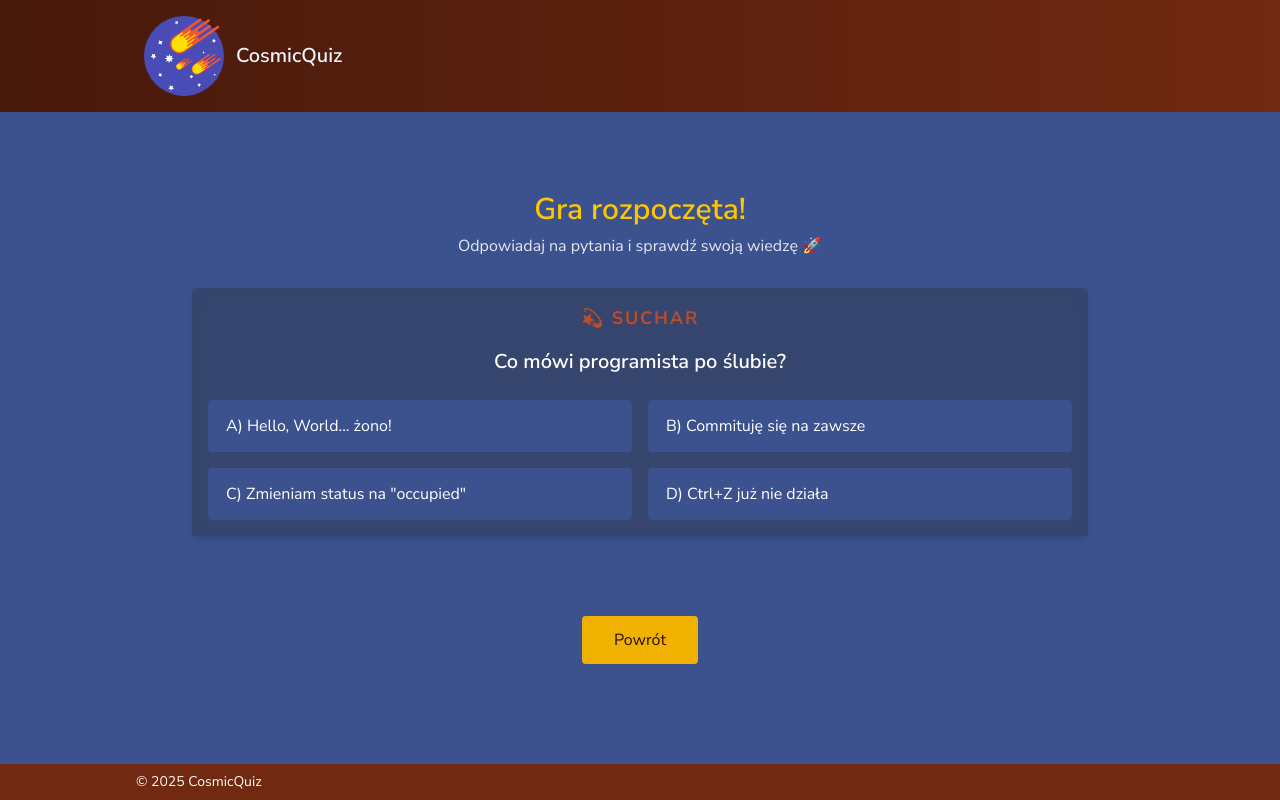
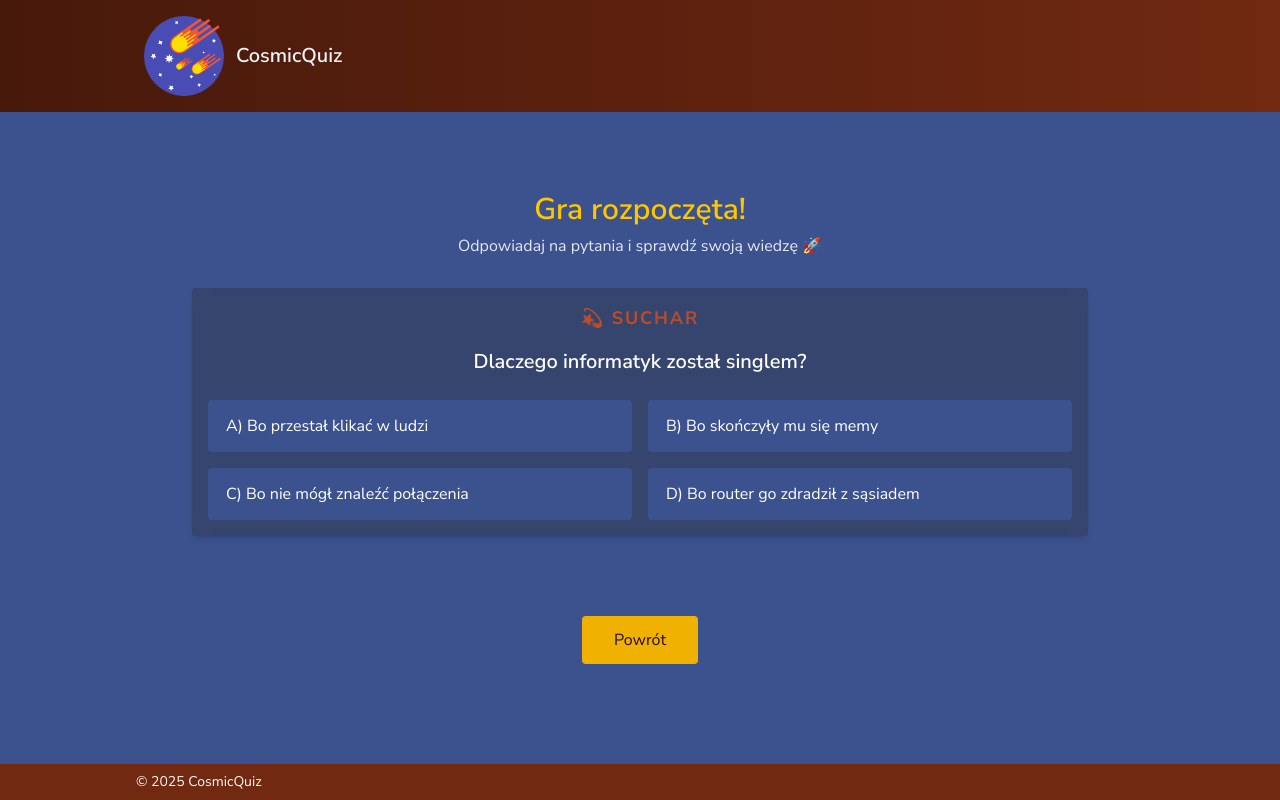
Before and after one commit to sylmilczar/quiz-app, a React (Vite) app: page /game in a window 1280 px wide. Built offline with nearby package versions, Linux system fonts and the light colour scheme.

Commit message:
questions updated

```diff
--- a/src/quizQuestions.ts
+++ b/src/quizQuestions.ts
@@ -28,9 +28,9 @@ export const QUIZ_QUESTIONS: QuizQuestion[] = [
   {
     answers: [
       { correct: false, text: 'Mikroskop' },
-      { correct: true, text: 'Teleskop' },
       { correct: false, text: 'Termometr' },
       { correct: false, text: 'Barometr' },
+      { correct: true, text: 'Teleskop' },
     ],
     category: 'science',
     difficultyLevel: 0,
@@ -45,7 +45,7 @@ export const QUIZ_QUESTIONS: QuizQuestion[] = [
       { correct: false, text: 'Rigel' },
     ],
     category: 'space',
-    difficultyLevel: 0,
+    difficultyLevel: 2,
     id: 4,
     question: 'Jak nazywa się najbliższa gwiazda poza Słońcem?',
   },
@@ -70,7 +70,7 @@ export const QUIZ_QUESTIONS: QuizQuestion[] = [
       { correct: false, text: 'Węgiel' },
     ],
     category: 'chemistry',
-    difficultyLevel: 0,
+    difficultyLevel: 1,
     id: 6,
     question:
       'Który pierwiastek chemiczny jest najlżejszy i podstawowy w gwiazdach?',
@@ -83,7 +83,7 @@ export const QUIZ_QUESTIONS: QuizQuestion[] = [
       { correct: false, text: 'Pas Orion' },
     ],
     category: 'space',
-    difficultyLevel: 0,
+    difficultyLevel: 2,
     id: 7,
     question: 'Jak nazywa się pas planetarny między Marsem a Jowiszem?',
   },
@@ -151,9 +151,9 @@ export const QUIZ_QUESTIONS: QuizQuestion[] = [
   {
     answers: [
       { correct: false, text: 'Temperaturę' },
-      { correct: true, text: 'Siłę trzęsienia ziemi' },
       { correct: false, text: 'Ciśnienie' },
       { correct: false, text: 'Wilgotność' },
+      { correct: true, text: 'Siłę trzęsienia ziemi' },
     ],
     category: 'science',
     difficultyLevel: 0,
@@ -226,9 +226,9 @@ export const QUIZ_QUESTIONS: QuizQuestion[] = [
   {
     answers: [
       { correct: false, text: 'Słoń' },
-      { correct: true, text: 'Płetwal błękitny' },
       { correct: false, text: 'Rekin wielorybi' },
       { correct: false, text: 'Hipopotam' },
+      { correct: true, text: 'Płetwal błękitny' },
     ],
     category: 'animals',
     difficultyLevel: 0,
@@ -400,7 +400,7 @@ export const QUIZ_QUESTIONS: QuizQuestion[] = [
     category: 'animals',
     difficultyLevel: 0,
     id: 32,
-    question: 'Które zwierzę potrafi poruszać się po wodzie, ale jest ssakiem?',
+    question: 'Które zwierzę potrafi poruszać się w wodzie, ale jest ssakiem?',
   },
   {
     answers: [
@@ -516,9 +516,9 @@ export const QUIZ_QUESTIONS: QuizQuestion[] = [
   },
   {
     answers: [
-      { correct: true, text: 'Żyrafa' },
       { correct: false, text: 'Zebra' },
       { correct: false, text: 'Lampart' },
+      { correct: true, text: 'Żyrafa' },
       { correct: false, text: 'Antylopa' },
     ],
     category: 'animals',
@@ -616,9 +616,9 @@ export const QUIZ_QUESTIONS: QuizQuestion[] = [
   {
     answers: [
       { correct: false, text: 'Lew' },
-      { correct: true, text: 'Niedźwiedź polarny' },
       { correct: false, text: 'Tygrys' },
       { correct: false, text: 'Hiena' },
+      { correct: true, text: 'Niedźwiedź polarny' },
     ],
     category: 'animals',
     difficultyLevel: 1,
@@ -761,7 +761,7 @@ export const QUIZ_QUESTIONS: QuizQuestion[] = [
       { correct: false, text: 'Europa' },
     ],
     category: 'space',
-    difficultyLevel: 1,
+    difficultyLevel: 2,
     id: 61,
     question:
       'Który satelita naturalny ma największą średnicę w Układzie Słonecznym?',
@@ -774,7 +774,7 @@ export const QUIZ_QUESTIONS: QuizQuestion[] = [
       { correct: false, text: 'Kormoran' },
     ],
     category: 'animals',
-    difficultyLevel: 1,
+    difficultyLevel: 0,
     id: 62,
     question:
       'Który ptak nie lata, ale świetnie pływa i żyje głównie na Antarktydzie?',
@@ -807,11 +807,11 @@ export const QUIZ_QUESTIONS: QuizQuestion[] = [
     answers: [
       {
         correct: false,
-        text: 'Pierwsze lądowanie człowieka na Księżycu (1969)',
+        text: 'Pierwsze lądowanie człowieka na Księżycu ',
       },
-      { correct: false, text: 'Wybuch II wojny światowej (1939)' },
-      { correct: false, text: 'Konferencja w Wersalu (1919)' },
-      { correct: true, text: 'Rewolucja francuska (1789)' },
+      { correct: false, text: 'Wybuch II wojny światowej' },
+      { correct: false, text: 'Konferencja w Wersalu' },
+      { correct: true, text: 'Rewolucja francuska' },
     ],
     category: 'history',
     difficultyLevel: 1,
@@ -846,9 +846,9 @@ export const QUIZ_QUESTIONS: QuizQuestion[] = [
   {
     answers: [
       { correct: false, text: 'Zaćmienie' },
-      { correct: true, text: 'Równonoc' },
       { correct: false, text: 'Przesilenie' },
       { correct: false, text: 'Eklipsa' },
+      { correct: true, text: 'Równonoc' },
     ],
     category: 'space',
     difficultyLevel: 1,
@@ -924,8 +924,9 @@ export const QUIZ_QUESTIONS: QuizQuestion[] = [
     difficultyLevel: 2,
     id: 73,
     question:
-      'Jak nazywa się prędkość, przy której ucieczkowa z ciała nieba jest równa prędkości światła?',
-  },
+      'Jak nazywa się prędkość, przy której prędkość ucieczki z danego ciała niebieskiego jest równa prędkości światła?',
+  },
+
   {
     answers: [
       { correct: false, text: 'H2O' },
@@ -971,7 +972,7 @@ export const QUIZ_QUESTIONS: QuizQuestion[] = [
       { correct: false, text: 'Nerka' },
     ],
     category: 'science',
-    difficultyLevel: 2,
+    difficultyLevel: 0,
     id: 77,
     question: 'Który organ w ciele kręgowca pompuje krew?',
   },
@@ -983,7 +984,7 @@ export const QUIZ_QUESTIONS: QuizQuestion[] = [
       { correct: false, text: 'Żyrafa' },
     ],
     category: 'animals',
-    difficultyLevel: 2,
+    difficultyLevel: 0,
     id: 78,
     question: 'Które zwierzę ma najbardziej złożony system echolokacji?',
   },
@@ -1017,15 +1018,15 @@ export const QUIZ_QUESTIONS: QuizQuestion[] = [
   {
     answers: [
       { correct: false, text: 'Smok' },
+      { correct: false, text: 'Minotaur' },
       { correct: true, text: 'Feniks' },
-      { correct: false, text: 'Minotaur' },
       { correct: false, text: 'Hydra' },
     ],
     category: 'fun',
-    difficultyLevel: 2,
+    difficultyLevel: 1,
     id: 81,
     question:
-      'Który stwór z mitologii często porównywany jest do wielkiej gwiazdy czy planety w popkulturze?',
+      'Który stwór z mitologii często porównywany jest symbolem "śmierci i odrodzenia"?',
   },
   {
     answers: [
@@ -1061,7 +1062,7 @@ export const QUIZ_QUESTIONS: QuizQuestion[] = [
       { correct: false, text: 'Galileusz' },
     ],
     category: 'history',
-    difficultyLevel: 2,
+    difficultyLevel: 1,
     id: 84,
     question: 'Który słynny fizyk sformułował teorię względności?',
   },
@@ -1073,7 +1074,7 @@ export const QUIZ_QUESTIONS: QuizQuestion[] = [
       { correct: false, text: 'Azot' },
     ],
     category: 'chemistry',
-    difficultyLevel: 2,
+    difficultyLevel: 1,
     id: 85,
     question:
       'Który gaz przyczynia się najbardziej do efektu cieplarnianego (ze względów ilościowych i wpływu)?',
@@ -1093,13 +1094,13 @@ export const QUIZ_QUESTIONS: QuizQuestion[] = [
   },
   {
     answers: [
-      { correct: true, text: 'Rów Mariański' },
       { correct: false, text: 'Row Atakama' },
       { correct: false, text: 'Rów Tonga' },
       { correct: false, text: 'Rów Filipiński' },
+      { correct: true, text: 'Rów Mariański' },
     ],
     category: 'geography',
-    difficultyLevel: 2,
+    difficultyLevel: 0,
     id: 87,
     question: 'Jak nazywa się największy znany oceaniczny rów?',
   },
@@ -1136,7 +1137,7 @@ export const QUIZ_QUESTIONS: QuizQuestion[] = [
       { correct: false, text: 'Magnez' },
     ],
     category: 'chemistry',
-    difficultyLevel: 2,
+    difficultyLevel: 1,
     id: 90,
     question:
       'Który pierwiastek chemiczny jest podstawą szkła (w typowym szkle krzemowym)?',
@@ -1189,7 +1190,7 @@ export const QUIZ_QUESTIONS: QuizQuestion[] = [
       { correct: false, text: 'Kaczki' },
     ],
     category: 'animals',
-    difficultyLevel: 2,
+    difficultyLevel: 1,
     id: 94,
     question:
       'Które zwierzę jest znane z wysokiej inteligencji społecznej i używania narzędzi w naturze?',
@@ -1231,7 +1232,7 @@ export const QUIZ_QUESTIONS: QuizQuestion[] = [
     difficultyLevel: 2,
     id: 97,
     question:
-      'Jak nazywa się proces, gdy atom rzesze elektronów traci lub zyskuje żeby stać się jonem?',
+      'Jak nazywa się proces, w którym atom traci lub zyskuje elektrony, aby stać się jonem?',
   },
   {
     answers: [
@@ -1241,7 +1242,7 @@ export const QUIZ_QUESTIONS: QuizQuestion[] = [
       { correct: false, text: 'Mikroskop' },
     ],
     category: 'science',
-    difficultyLevel: 2,
+    difficultyLevel: 0,
     id: 98,
     question:
       'Który instrument używany jest do wykrywania obiektów pod wodą (np. ryb)?',
@@ -1313,8 +1314,8 @@ export const QUIZ_QUESTIONS: QuizQuestion[] = [
   {
     answers: [
       { correct: false, text: 'Ceres' },
+      { correct: false, text: 'Pluton' },
       { correct: true, text: 'Eris' },
-      { correct: false, text: 'Pluton' },
       { correct: false, text: 'Makemake' },
     ],
     category: 'space',
@@ -1325,16 +1326,18 @@ export const QUIZ_QUESTIONS: QuizQuestion[] = [
   },
   {
     answers: [
-      { correct: true, text: 'Pawie (pióropusz)' },
-      { correct: false, text: 'Krowy' },
-      { correct: false, text: 'Lwy' },
-      { correct: false, text: 'Jelenie' },
+      { correct: false, text: 'Barwniki wytwarzane przez specjalne gruczoły' },
+      { correct: false, text: 'Zdolność piór do fluorescencji w świetle UV' },
+      { correct: false, text: 'Efekt bioluminescencji kontrolowany hormonami' },
+      {
+        correct: true,
+        text: 'Interferencja światła na mikroskopijnych strukturach piór',
+      },
     ],
     category: 'animals',
     difficultyLevel: 2,
     id: 105,
-    question:
-      'Które zwierzę żyje w stadach zwanych "pióropuszami" lub "ruhami"?',
+    question: 'Co powoduje intensywne, metaliczne kolory ogona pawia?',
   },
   {
     answers: [
@@ -1344,7 +1347,7 @@ export const QUIZ_QUESTIONS: QuizQuestion[] = [
       { correct: false, text: 'Klimat śródziemnomorski' },
     ],
     category: 'geography',
-    difficultyLevel: 2,
+    difficultyLevel: 1,
     id: 106,
     question:
       'Który klimat charakteryzuje długie, zimne zimy i krótkie, chłodne lata — typowy dla obszarów blisko koła podbiegunowego?',
@@ -1396,7 +1399,7 @@ export const QUIZ_QUESTIONS: QuizQuestion[] = [
       { correct: false, text: 'Mika' },
     ],
     category: 'chemistry',
-    difficultyLevel: 2,
+    difficultyLevel: 0,
     id: 110,
     question: 'Który materiał jest najtwardszy naturalnie występujący?',
   },
@@ -1409,7 +1412,7 @@ export const QUIZ_QUESTIONS: QuizQuestion[] = [
       { correct: false, text: 'Bocian' },
     ],
     category: 'animals',
-    difficultyLevel: 1,
+    difficultyLevel: 0,
     id: 111,
     question:
       'Który ptak jest znany ze swojej zdolności do naśladowania ludzkiej mowy?',
@@ -1428,10 +1431,10 @@ export const QUIZ_QUESTIONS: QuizQuestion[] = [
   },
   {
     answers: [
-      { correct: false, text: 'Pająk (8)' },
-      { correct: true, text: 'Stonoga (setki)' },
-      { correct: false, text: 'Królik (4)' },
-      { correct: false, text: 'Ptak (2)' },
+      { correct: false, text: 'Pająk' },
+      { correct: true, text: 'Stonoga' },
+      { correct: false, text: 'Królik' },
+      { correct: false, text: 'Ptak' },
     ],
     category: 'animals',
     difficultyLevel: 1,
@@ -1473,10 +1476,10 @@ export const QUIZ_QUESTIONS: QuizQuestion[] = [
       { correct: false, text: 'Delfiny' },
     ],
     category: 'animals',
-    difficultyLevel: 2,
+    difficultyLevel: 1,
     id: 116,
     question:
-      'Które zwierzę ma najbardziej rozwinięty system społeczny przypominający stado z hierarchią (mrówki, pszczoły)?',
+      'Które zwierzę ma najbardziej rozwinięty system społeczny przypominający stado z hierarchią?',
   },
   {
     answers: [
@@ -1493,8 +1496,8 @@ export const QUIZ_QUESTIONS: QuizQuestion[] = [
   {
     answers: [
       { correct: false, text: 'RNA' },
+      { correct: false, text: 'ATP' },
       { correct: true, text: 'DNA' },
-      { correct: false, text: 'ATP' },
       { correct: false, text: 'Glukoza' },
     ],
     category: 'science',
@@ -1514,7 +1517,7 @@ export const QUIZ_QUESTIONS: QuizQuestion[] = [
     difficultyLevel: 1,
     id: 119,
     question:
-      'Które zwierzę zwykle ma status symbolu pokoju w wielu kulturach (ptak)?',
+      'Które zwierzę zwykle ma status symbolu pokoju w wielu kulturach?',
   },
   {
     answers: [
@@ -1556,20 +1559,19 @@ export const QUIZ_QUESTIONS: QuizQuestion[] = [
       { correct: false, text: 'Zwrotnik Koziorożca' },
     ],
     category: 'geography',
-    difficultyLevel: 1,
+    difficultyLevel: 0,
     id: 122,
-    question:
-      'Jak nazywa się linia równoległa do równika, dzieląca Ziemię na północ i południe?',
+    question: 'Jak nazywa się linia dzieląca Ziemię na północ i południe?',
   },
   {
     answers: [
       { correct: false, text: 'Aktywność sejsmiczna' },
+      { correct: false, text: 'Pływy oceaniczne' },
+      { correct: false, text: 'Chmury burzowe' },
       {
         correct: true,
         text: 'Interakcja wiatru słonecznego z ziemskim polem magnetycznym',
       },
-      { correct: false, text: 'Pływy oceaniczne' },
-      { correct: false, text: 'Chmury burzowe' },
     ],
     category: 'space',
     difficultyLevel: 2,
@@ -1656,8 +1658,8 @@ export const QUIZ_QUESTIONS: QuizQuestion[] = [
   {
     answers: [
       { correct: false, text: 'Układ nerwowy' },
-      { correct: true, text: 'Układ krążenia (krwionośny)' },
       { correct: false, text: 'Układ pokarmowy' },
+      { correct: true, text: 'Układ krwionośny' },
       { correct: false, text: 'Układ rozrodczy' },
     ],
     category: 'science',
@@ -1675,7 +1677,7 @@ export const QUIZ_QUESTIONS: QuizQuestion[] = [
       { correct: false, text: 'Słoń' },
     ],
     category: 'popculture',
-    difficultyLevel: 1,
+    difficultyLevel: 0,
     id: 131,
     question: 'Które zwierzę jest symbolem mądrości w wielu kulturach?',
   },
@@ -1695,7 +1697,7 @@ export const QUIZ_QUESTIONS: QuizQuestion[] = [
   {
     answers: [
       { correct: false, text: 'Śmiercionośny pająk australijski' },
-      { correct: true, text: 'Rozdymka (tetrodotoksyna)' },
+      { correct: true, text: 'Rozdymka' },
       { correct: false, text: 'Kobra' },
       { correct: false, text: 'Skorpion' },
     ],
@@ -1751,16 +1753,16 @@ export const QUIZ_QUESTIONS: QuizQuestion[] = [
       { correct: false, text: 'Tygrys' },
     ],
     category: 'animals',
-    difficultyLevel: 1,
+    difficultyLevel: 2,
     id: 137,
     question: 'Który gatunek lwa jest największy i najbardziej rozpoznawalny?',
   },
   {
     answers: [
-      { correct: true, text: 'Planeta krążąca wokół innej gwiazdy niż Słońce' },
       { correct: false, text: 'Planeta w Układzie Słonecznym' },
       { correct: false, text: 'Księżyc' },
       { correct: false, text: 'Kometa' },
+      { correct: true, text: 'Planeta krążąca wokół innej gwiazdy niż Słońce' },
     ],
     category: 'space',
     difficultyLevel: 2,
@@ -1792,7 +1794,6 @@ export const QUIZ_QUESTIONS: QuizQuestion[] = [
     question:
       'Który pierwiastek jest kluczowy do życia i jest składnikiem cząsteczek wody i organicznych związków?',
   },
-
   {
     answers: [
       { correct: true, text: 'Tatooine (Gwiezdne Wojny)' },
@@ -1804,20 +1805,20 @@ export const QUIZ_QUESTIONS: QuizQuestion[] = [
     difficultyLevel: 2,
     id: 141,
     question:
-      'Który gwiezdny układ planetarny (fikcyjny) jest często przedstawiany w popkulturze jako dom obcych (użyj opcji najbardziej związanej z kulturą)?',
-  },
-  {
-    answers: [
-      { correct: true, text: 'Krab pustelnik (zmiana muszli)' },
+      'Która fikcyjna planeta jest znana z serii „Gwiezdne wojny” jako pustynny świat zamieszkany przez różne obce gatunki?',
+  },
+  {
+    answers: [
       { correct: false, text: 'Żółw' },
-      { correct: false, text: 'Pszczoła' },
-      { correct: false, text: 'Słoń' },
+      { correct: false, text: 'Małż' },
+      { correct: false, text: 'Ślimak winniczek' },
+      { correct: true, text: 'Krab pustelnik' },
     ],
     category: 'animals',
     difficultyLevel: 2,
     id: 142,
     question:
-      'Które zwierzę jest zdolne do opuszczania swojego pancerza lub muszli i wrażenia nazywanego "odnową"?',
+      'Które zwierzę regularnie porzuca swoją muszlę i przenosi się do nowej, gdy z niej wyrasta?',
   },
   {
     answers: [
@@ -1861,25 +1862,25 @@ export const QUIZ_QUESTIONS: QuizQuestion[] = [
   {
     answers: [
       { correct: false, text: 'Szympans' },
-      { correct: true, text: 'Delfin' },
       { correct: false, text: 'Słoń' },
       { correct: false, text: 'Pies' },
+      { correct: true, text: 'Delfin' },
     ],
     category: 'animals',
     difficultyLevel: 2,
     id: 146,
     question:
-      'Które zwierzę ma największe mózgi w stosunku do rozmiaru ciała, kojarzone z inteligencją?',
+      'Które zwierzę ma największy mózg w stosunku do rozmiaru ciała, kojarzone z inteligencją?',
   },
   {
     answers: [
       { correct: false, text: 'Rok' },
-      { correct: true, text: 'Dzień (około 24 godziny)' },
+      { correct: true, text: 'Dzień' },
       { correct: false, text: 'Miesiąc' },
       { correct: false, text: 'Dekada' },
     ],
     category: 'space',
-    difficultyLevel: 1,
+    difficultyLevel: 0,
     id: 147,
     question:
       'Jak nazywa się linia czasowa, w której Ziemia wykonuje pełny obrót wokół swojej osi?',
@@ -1902,7 +1903,7 @@ export const QUIZ_QUESTIONS: QuizQuestion[] = [
       { correct: false, text: 'Bocian' },
       {
         correct: true,
-        text: 'Sieweczka białooka (lub siewka) — rekordy długich przelotów',
+        text: 'Siewka złotawa',
       },
       { correct: false, text: 'Albatros' },
       { correct: false, text: 'Jaskółka' },
@@ -1911,11 +1912,11 @@ export const QUIZ_QUESTIONS: QuizQuestion[] = [
     difficultyLevel: 2,
     id: 149,
     question:
-      'Które zwierzę ma rekord w długości lotu bez przerwy wśród ptaków migrujących (przelot bez lądowania)?',
-  },
-  {
-    answers: [
-      { correct: false, text: 'Obszar w wnętrzu Jowisza' },
+      'Który ptak ustanowił rekord najdłuższego nieprzerwanego lotu migracyjnego bez lądowania?',
+  },
+  {
+    answers: [
+      { correct: false, text: 'Obszar we wnętrzu Jowisza' },
       {
         correct: true,
         text: 'Obszar wpływu wiatru słonecznego otaczający Układ Słoneczny',
@@ -2045,21 +2046,21 @@ export const QUIZ_QUESTIONS: QuizQuestion[] = [
   },
   {
     answers: [
-      { correct: false, text: 'Gotuje opowieść' },
-      { correct: false, text: 'Pisze przepis' },
-      { correct: true, text: 'Czyta makaron' },
-      { correct: false, text: 'Układa rozdziały w garnku' },
+      { correct: false, text: 'Bo się rozjechał z planem' },
+      { correct: false, text: 'Bo mu się zmyło' },
+      { correct: true, text: 'Bo stracił płynność' },
+      { correct: false, text: 'Bo się przelał' },
     ],
     category: 'lameJoke',
-    difficultyLevel: 0,
+    difficultyLevel: 1,
     id: 160,
-    question: 'Co robi książka w kuchni?',
-  },
-  {
-    answers: [
-      { correct: true, text: 'Bo boi się myszy' },
+    question: 'Dlaczego bankier nie został hydraulikiem?',
+  },
+  {
+    answers: [
       { correct: false, text: 'Bo nie umie pisać' },
       { correct: false, text: 'Bo ma za duże uszy' },
+      { correct: true, text: 'Bo boi się myszy' },
       { correct: false, text: 'Bo nie ma internetu w dżungli' },
     ],
     category: 'lameJoke',
@@ -2105,50 +2106,53 @@ export const QUIZ_QUESTIONS: QuizQuestion[] = [
   },
   {
     answers: [
-      { correct: true, text: 'Bo zawsze ściąga z Ziemi' },
-      { correct: false, text: 'Bo jest zbyt odległy' },
-      { correct: false, text: 'Bo woli świecić niż myśleć' },
-      { correct: false, text: 'Bo ciągle znika' },
+      { correct: false, text: 'Bo muzyka nie ma grawitacji' },
+      { correct: false, text: 'Bo nikt nie przyleciał' },
+      { correct: false, text: 'Bo muzyka to tylko wibracje' },
+      { correct: true, text: 'Bo nie ma atmosfery' },
     ],
     category: 'lameJoke',
     difficultyLevel: 1,
     id: 165,
-    question: 'Dlaczego księżyc nigdy nie zdaje egzaminów?',
-  },
-  {
-    answers: [
-      { correct: false, text: 'Bo zawsze mówi w reakcjach' },
-      { correct: false, text: 'Bo ma zbyt wiele pierwiastków prawdy' },
-      { correct: true, text: 'Bo wszystko wychodzi w próbnówce' },
-      { correct: false, text: 'Bo ma zbyt czyste sumienie' },
+    question: 'Dlaczego imprezy w kosmosie są nieudane?',
+  },
+  {
+    answers: [
+      { correct: false, text: 'Rekin' },
+      { correct: false, text: 'Karaś' },
+      { correct: false, text: 'Łosoś' },
+      { correct: true, text: 'Śledź' },
     ],
     category: 'lameJoke',
     difficultyLevel: 1,
     id: 166,
-    question: 'Dlaczego chemik nie potrafi kłamać?',
-  },
-  {
-    answers: [
-      { correct: true, text: 'Bo nie miał doświadczenia ziemskiego' },
-      { correct: false, text: 'Bo miał zielone referencje' },
-      { correct: false, text: 'Bo nie mówił po ludzku' },
-      { correct: false, text: 'Bo zapomniał CV na innej planecie' },
+    question: 'Jak nazywa się ryba szpieg?',
+  },
+  {
+    answers: [
+      { correct: true, text: 'CO2' },
+      {
+        correct: false,
+        text: 'Kiedy ciśnienie w pracy osiągnie stan krytyczny',
+      },
+      { correct: false, text: 'Jak się nasyci, to musi się ulotnić' },
+      { correct: false, text: 'Raz na pół roku, czyli co dwa atomy tlenu' },
     ],
     category: 'lameJoke',
     difficultyLevel: 1,
     id: 167,
-    question: 'Dlaczego kosmita nie znalazł pracy?',
-  },
-  {
-    answers: [
-      { correct: false, text: 'Hello, World... żono!' },
-      { correct: true, text: 'Commituję się na zawsze' },
-      { correct: false, text: 'Zmieniam status na "occupied"' },
-      { correct: false, text: 'Ctrl+Z już nie działa' },
+    question: 'Co ile miesięcy chemik jeździ na wakacje?',
+  },
+  {
+    answers: [
+      { correct: false, text: 'Bo przestał klikać w ludzi' },
+      { correct: false, text: 'Bo skończyły mu się memy' },
+      { correct: true, text: 'Bo nie mógł znaleźć połączenia' },
+      { correct: false, text: 'Bo router go zdradził z sąsiadem' },
     ],
     category: 'lameJoke',
     difficultyLevel: 1,
     id: 168,
-    question: 'Co mówi programista po ślubie?',
+    question: 'Dlaczego informatyk został singlem?',
   },
 ];
```
